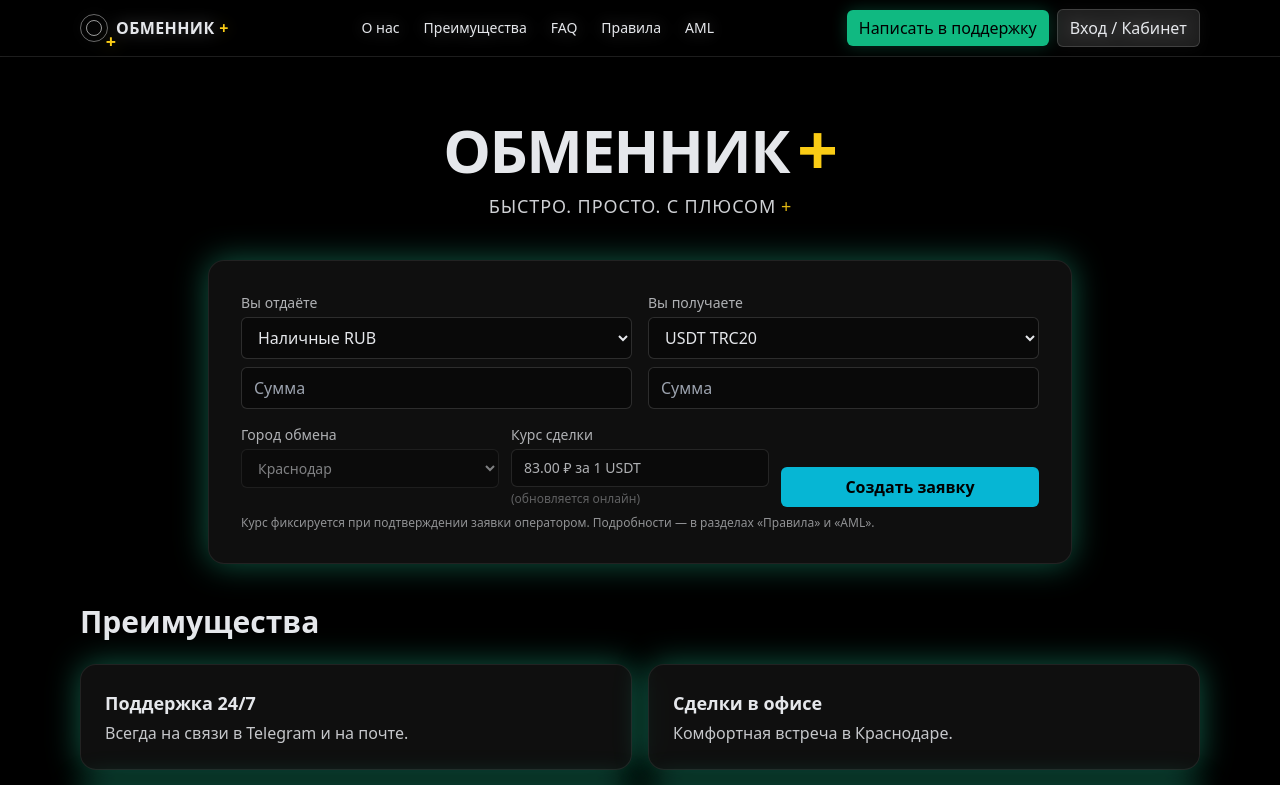
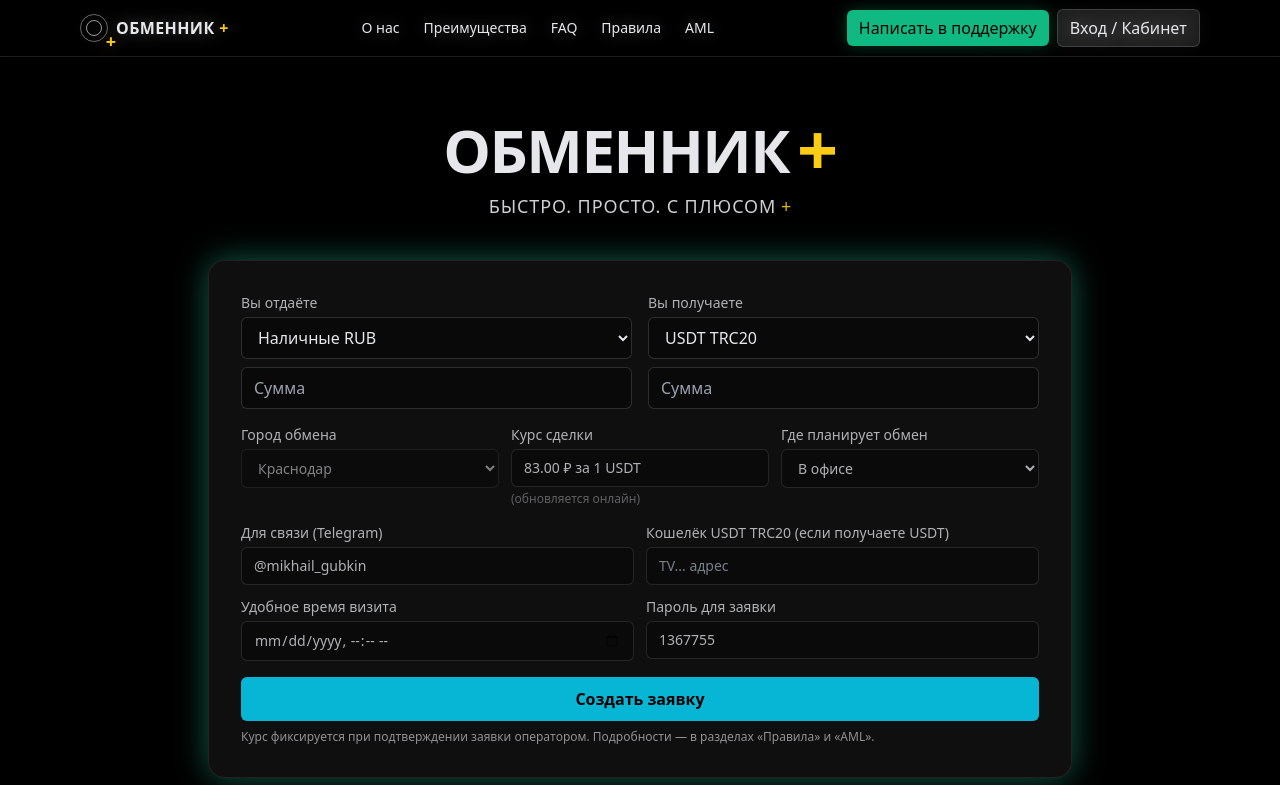
Before and after one commit to mihailgybkin-dot/obmennik-plus, a Next.js app: page / in a window 1280 px wide. Shown: the top 785 px of the page. Built offline with nearby package versions, Linux system fonts and the light colour scheme; no server answers.

Commit message:
Update Calculator.tsx

```diff
--- a/components/Calculator.tsx
+++ b/components/Calculator.tsx
@@ -14,80 +14,58 @@ const fmtRub = (n: number) =>
 const fmtUsdt = (n: number) =>
   n.toLocaleString("ru-RU", { minimumFractionDigits: 2, maximumFractionDigits: 2 });
 
-function uuid() {
-  return "xxxxxxxx-xxxx-4xxx-yxxx-xxxxxxxxxxxx".replace(/[xy]/g, c => {
-    const r = (Math.random() * 16) | 0, v = c === "x" ? r : (r & 0x3) | 0x8;
-    return v.toString(16);
-  });
+function uuidDigits(len: number) {
+  let s = "";
+  for (let i = 0; i < len; i++) s += Math.floor(Math.random() * 10);
+  if (s[0] === "0") s = (1 + Math.floor(Math.random() * 9)).toString() + s.slice(1);
+  return s;
 }
 
 export default function Calculator() {
   const [from, setFrom] = useState<Asset>("RUB_CASH");
   const [to, setTo] = useState<Asset>("USDT_TRC20");
 
-  // "сырой" курс Rapira
-  const [rapiraMid, setRapiraMid] = useState<number>(82);
-  const [rapiraBid, setRapiraBid] = useState<number | null>(null);
-  const [rapiraAsk, setRapiraAsk] = useState<number | null>(null);
-
-  const [left, setLeft] = useState<string>("");
-  const [right, setRight] = useState<string>("");
+  // курс Rapira (mid)
+  const [rate, setRate] = useState<number>(82);
+  const [left, setLeft] = useState<string>("");   // пользователь вводит
+  const [right, setRight] = useState<string>(""); // пользователь вводит
   const activeRef = useRef<"left" | "right">("left");
 
-  // подтягиваем курс каждые 10 сек (с кэш-бастером)
+  // доп. поля для заявки
+  const [contact, setContact] = useState<string>("@mikhail_gubkin");
+  const [wallet, setWallet] = useState<string>(""); // адрес USDT
+  const [place, setPlace] = useState<string>("В офисе");
+  const [when, setWhen] = useState<string>(""); // datetime-local (строка)
+  const [password, setPassword] = useState<string>(() => uuidDigits(7));
+
+  // тянем курс с бэка каждые 10 сек
   useEffect(() => {
     let stop = false;
-
     const load = async () => {
       try {
         const r = await fetch(`/api/rapira?ts=${Date.now()}`, { cache: "no-store" });
         const j = await r.json();
-
-        if (stop) return;
-
-        // приоритет bid/ask, иначе rate
-        const bid = Number(j?.bid);
-        const ask = Number(j?.ask);
-        const rate = Number(j?.rate);
-
-        if (Number.isFinite(bid) && Number.isFinite(ask) && bid > 0 && ask > 0) {
-          setRapiraBid(bid);
-          setRapiraAsk(ask);
-          setRapiraMid((bid + ask) / 2);
-        } else if (Number.isFinite(rate) && rate > 0) {
-          setRapiraBid(null);
-          setRapiraAsk(null);
-          setRapiraMid(rate);
-        } else {
-          console.warn("Rapira response without usable numbers:", j);
+        if (!stop && j?.ok && j?.rate) {
+          setRate(Number(j.rate));
         }
-      } catch (e) {
-        if (!stop) console.warn("Rapira fetch error:", e);
-      }
+      } catch {}
     };
-
     load();
     const t = setInterval(load, 10000);
-    return () => {
-      stop = true;
-      clearInterval(t);
-    };
+    return () => { stop = true; clearInterval(t); };
   }, []);
 
-  // итоговый «Курс сделки» с учётом твоего правила ±1 рубль
-  // (используем mid; при желании можно переключить строго на ask/bid)
+  // итоговый «Курс сделки» (±1 рубль)
   const effective = useMemo(() => {
-    const base = rapiraMid; // mid = (bid+ask)/2 если они есть, иначе rate
-    if (from === "RUB_CASH" && to === "USDT_TRC20") return base + 1;            // рубли -> USDT
-    if (from === "USDT_TRC20" && to === "RUB_CASH") return Math.max(1, base - 1); // USDT -> рубли
-    return base;
-  }, [from, to, rapiraMid]);
+    if (from === "RUB_CASH" && to === "USDT_TRC20") return rate + 1;            // рубли -> USDT
+    if (from === "USDT_TRC20" && to === "RUB_CASH") return Math.max(1, rate - 1); // USDT -> рубли
+    return rate;
+  }, [from, to, rate]);
 
-  // пересчёт значений
+  // пересчёт
   useEffect(() => {
     const L = parseFloat(left.replace(",", "."));
     const R = parseFloat(right.replace(",", "."));
-
     if (activeRef.current === "left") {
       if (from === "RUB_CASH" && to === "USDT_TRC20") {
         const usdt = !isFinite(L) ? 0 : Math.max(0, L) / effective;
@@ -95,9 +73,7 @@ export default function Calculator() {
       } else if (from === "USDT_TRC20" && to === "RUB_CASH") {
         const rub = !isFinite(L) ? 0 : Math.max(0, L) * effective;
         setRight(rub ? Math.round(rub).toString() : "");
-      } else {
-        setRight("");
-      }
+      } else setRight("");
     } else {
       if (from === "RUB_CASH" && to === "USDT_TRC20") {
         const rub = !isFinite(R) ? 0 : Math.max(0, R) * effective;
@@ -105,26 +81,35 @@ export default function Calculator() {
       } else if (from === "USDT_TRC20" && to === "RUB_CASH") {
         const usdt = !isFinite(R) ? 0 : Math.max(0, R) / effective;
         setLeft(usdt ? usdt.toFixed(2) : "");
-      } else {
-        setLeft("");
-      }
+      } else setLeft("");
     }
   }, [left, right, from, to, effective]);
 
   async function createOrder() {
-    // проверка авторизации по email
+    // проверяем авторизацию по email
     const email = typeof window !== "undefined" ? localStorage.getItem("email") : null;
     if (!email) {
       if (typeof window !== "undefined") window.location.href = "/dashboard";
       return;
     }
 
-    const id = uuid();
-    const isCashToUsdt = from === "RUB_CASH" && to === "USDT_TRC20";
-    const sideText = isCashToUsdt ? "наличных" : "USDT";
-    const sumText = isCashToUsdt
-      ? `${fmtRub(Number(left || "0"))} RUB`
-      : `${fmtUsdt(Number(left || "0"))} USDT`;
+    // валидации
+    const amountFrom = parseFloat(left.replace(",", "."));
+    const amountTo = parseFloat(right.replace(",", "."));
+    if (!Number.isFinite(amountFrom) || amountFrom <= 0) {
+      alert("Введите корректную сумму в поле «Вы отдаёте»");
+      return;
+    }
+    if (!Number.isFinite(amountTo) || amountTo <= 0) {
+      alert("Введите корректную сумму в поле «Вы получаете»");
+      return;
+    }
+    if (to === "USDT_TRC20" && !wallet.trim()) {
+      alert("Укажите адрес кошелька USDT TRC20");
+      return;
+    }
+
+    const id = uuidDigits(9); // числовой ID заявки
 
     try {
       await fetch("/api/order/create", {
@@ -132,15 +117,33 @@ export default function Calculator() {
         headers: { "Content-Type": "application/json" },
         body: JSON.stringify({
           id,
-          sideText,
-          sumText,
+          city: CITY,
           dealRate: effective,
-          city: CITY,
+          from,
+          to,
+          amountFrom,
+          amountTo,
+          contact,
+          wallet,
+          place,
+          // превращаем datetime-local в «ДД.ММ.ГГГГ в ЧЧ:ММ»
+          when: (() => {
+            if (!when) return "";
+            const d = new Date(when);
+            if (isNaN(d.getTime())) return when;
+            const dd = String(d.getDate()).padStart(2, "0");
+            const mm = String(d.getMonth() + 1).padStart(2, "0");
+            const yyyy = d.getFullYear();
+            const hh = String(d.getHours()).padStart(2, "0");
+            const mi = String(d.getMinutes()).padStart(2, "0");
+            return `${dd}.${mm}.${yyyy} в ${hh}:${mi}`;
+          })(),
+          password,
         }),
       });
     } catch {}
 
-    // локальная история заявок в ЛК
+    // локальная история для ЛК
     try {
       const key = `orders:${email}`;
       const list = JSON.parse(localStorage.getItem(key) || "[]");
@@ -153,6 +156,11 @@ export default function Calculator() {
         amountTo: right,
         rate: effective,
         city: CITY,
+        contact,
+        wallet,
+        place,
+        when,
+        password,
       });
       localStorage.setItem(key, JSON.stringify(list.slice(0, 100)));
     } catch {}
@@ -217,14 +225,68 @@ export default function Calculator() {
           <div className="mt-1 rounded-md bg-black/40 border border-white/15 px-3 py-2 font-medium">
             {effective.toFixed(2)} ₽ за 1 USDT
           </div>
-          <div className="text-xs opacity-50 mt-1">
-            (обновляется онлайн)
-          </div>
+          <div className="text-xs opacity-50 mt-1">(обновляется онлайн)</div>
         </div>
 
+        <div className="text-sm opacity-75">
+          Где планирует обмен
+          <select
+            value={place}
+            onChange={(e) => setPlace(e.target.value)}
+            className="w-full mt-1 rounded-md bg-black/40 border border-white/15 px-3 py-2"
+          >
+            <option>В офисе</option>
+            <option>Дистанционно</option>
+          </select>
+        </div>
+      </div>
+
+      <div className="grid md:grid-cols-2 gap-3 mt-4">
+        <div className="text-sm opacity-75">
+          Для связи (Telegram)
+          <input
+            value={contact}
+            onChange={(e) => setContact(e.target.value)}
+            placeholder="@username"
+            className="w-full mt-1 rounded-md bg-black/40 border border-white/15 px-3 py-2"
+          />
+        </div>
+
+        <div className="text-sm opacity-75">
+          Кошелёк USDT TRC20 (если получаете USDT)
+          <input
+            value={wallet}
+            onChange={(e) => setWallet(e.target.value)}
+            placeholder="TV... адрес"
+            className="w-full mt-1 rounded-md bg-black/40 border border-white/15 px-3 py-2"
+          />
+        </div>
+
+        <div className="text-sm opacity-75">
+          Удобное время визита
+          <input
+            type="datetime-local"
+            value={when}
+            onChange={(e) => setWhen(e.target.value)}
+            className="w-full mt-1 rounded-md bg-black/40 border border-white/15 px-3 py-2"
+          />
+        </div>
+
+        <div className="text-sm opacity-75">
+          Пароль для заявки
+          <input
+            value={password}
+            onChange={(e) => setPassword(e.target.value.replace(/[^\d]/g, "").slice(0, 8))}
+            placeholder="например, 1005022"
+            className="w-full mt-1 rounded-md bg-black/40 border border-white/15 px-3 py-2"
+          />
+        </div>
+      </div>
+
+      <div className="mt-4">
         <button
           onClick={createOrder}
-          className="h-10 self-end rounded-md bg-cyan-500 hover:bg-cyan-400 text-black font-semibold"
+          className="w-full h-11 rounded-md bg-cyan-500 hover:bg-cyan-400 text-black font-semibold"
         >
           Создать заявку
         </button>
```
